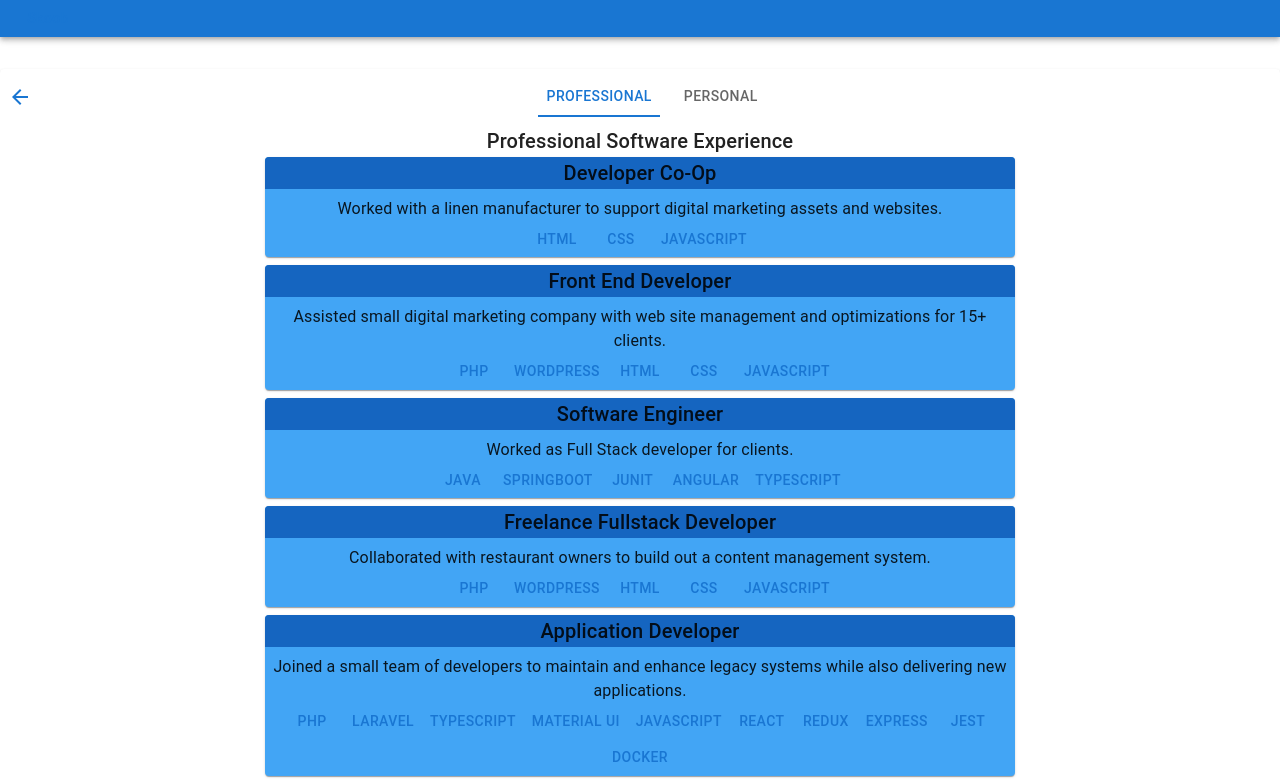
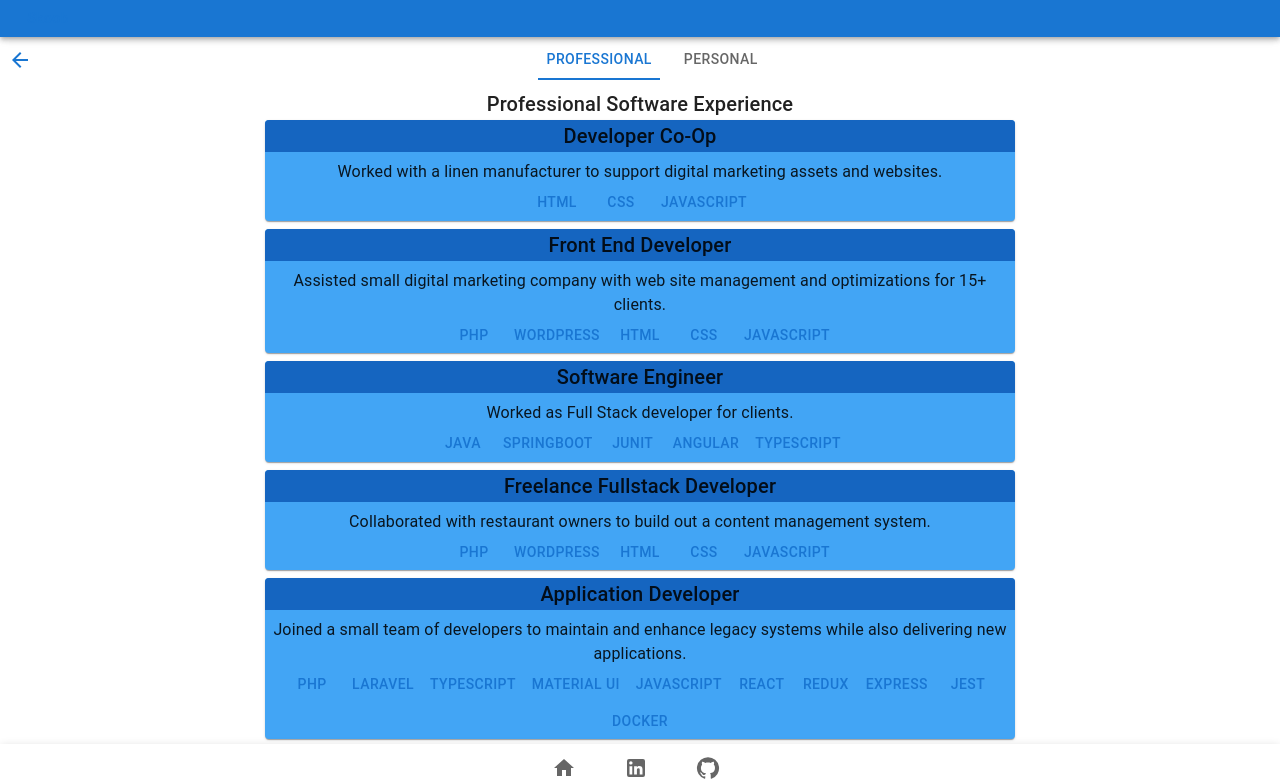
Before and after one commit to skoobydont/portfolio, a React (Create React App) app: page /portfolio/software in a window 1280 px wide. Shown: the top 782 px of the page. Built offline with nearby package versions, Linux system fonts and the light colour scheme; no server answers.

Commit message:
fixed header + footer

```diff
--- a/src/components/FooterComponent.tsx
+++ b/src/components/FooterComponent.tsx
@@ -5,6 +5,7 @@
 import BottomNavigationAction from '@mui/material/BottomNavigationAction';
 import makeStyles from '@mui/styles/makeStyles';
 import Tooltip from '@mui/material/Tooltip';
+import Paper from '@mui/material/Paper';
 // Icons
 import HomeIcon from '@mui/icons-material/Home';
 import LinkedInIcon from '@mui/icons-material/LinkedIn';
@@ -45,6 +46,7 @@
     return null;
   }
   return (
+    <Paper sx={{ position: 'fixed', bottom: 0, left: 0, right: 0 }} elevation={3}>
       <BottomNavigation className={classes.root} data-testid="footer">
         <BottomNavigationAction
           icon={(
@@ -80,6 +82,7 @@
           data-testid="GitHub"
         />
       </BottomNavigation>
+    </Paper>
   );
 }
 
--- a/src/components/NavComponent.tsx
+++ b/src/components/NavComponent.tsx
@@ -29,7 +29,7 @@
   const handleHomeRedirect = () => history.push(process.env.REACT_APP_HOME_URL);
   return (
     <AppBar
-      position="static"
+      position="fixed"
       className={classes.bar}
       data-testid="Nav"
     >
@@ -41,7 +41,7 @@
         Skoob
       </Button>
     </AppBar>
-  )
+  );
 };
 
 export default Nav;
```
Lines whose indentation alone changed are shown as unchanged.
